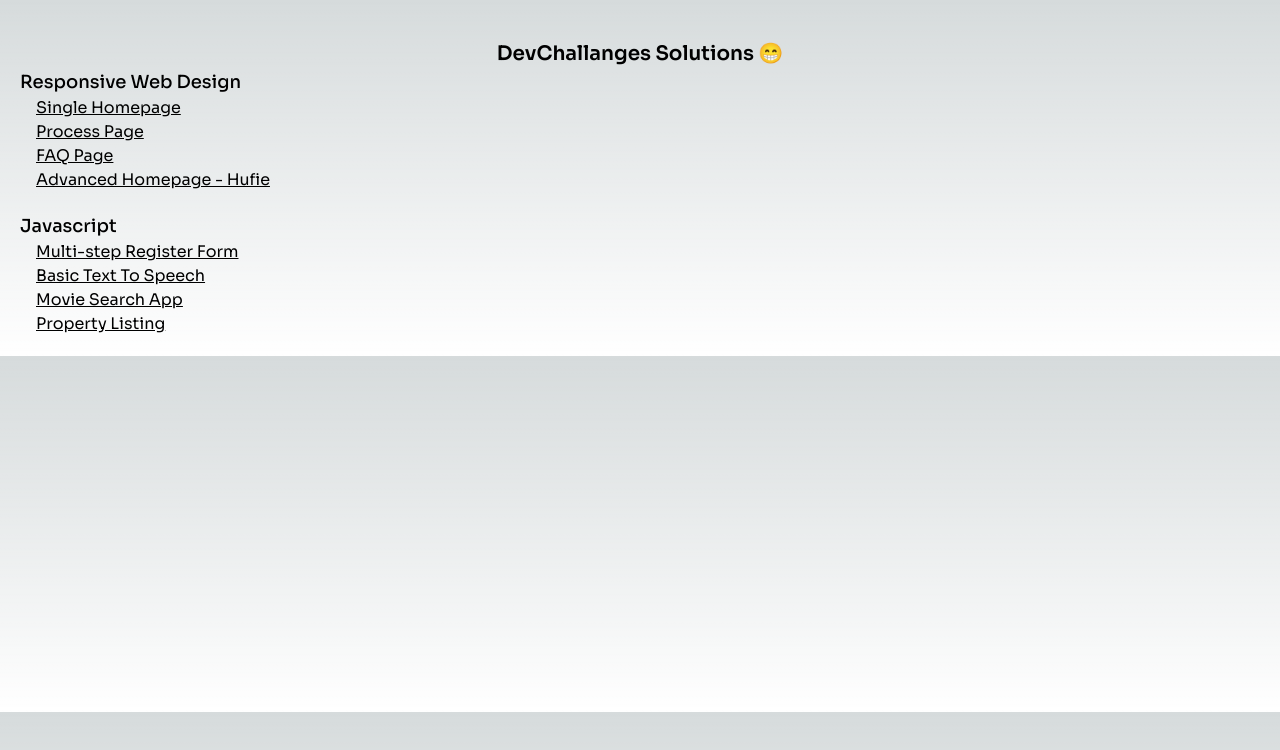
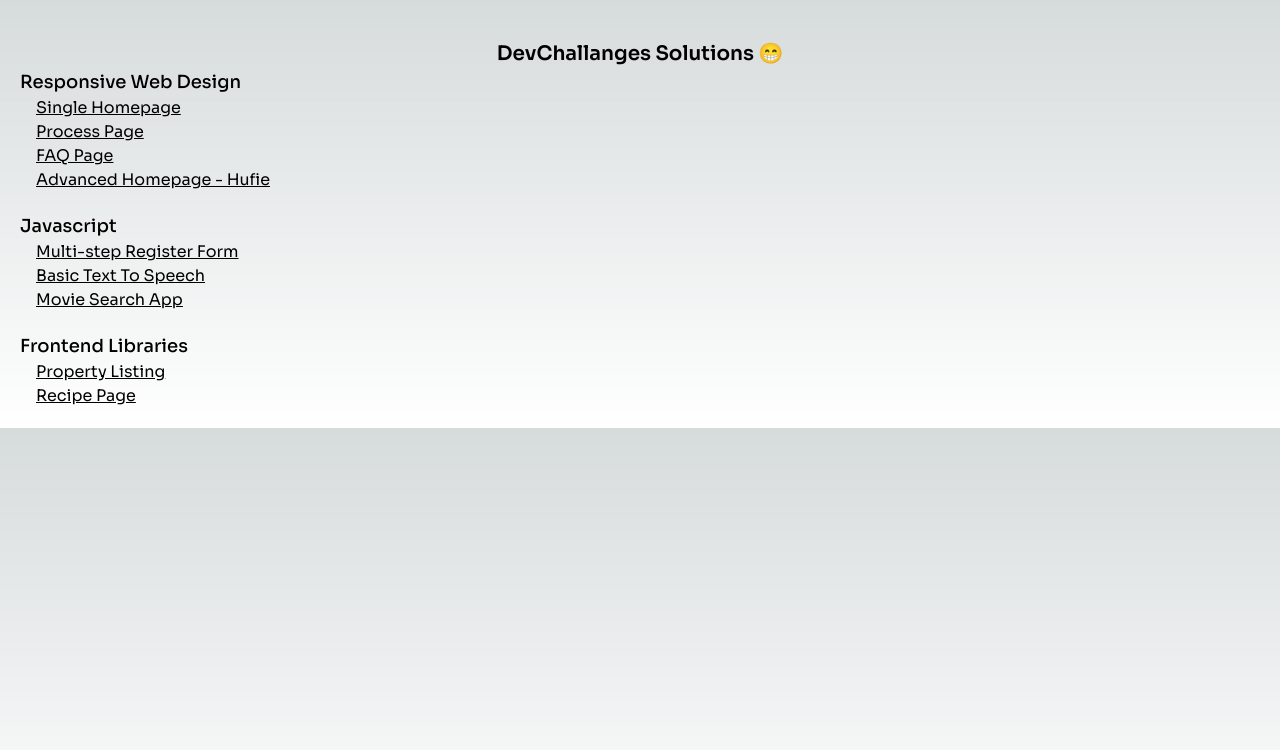
Before and after one commit to EdiedRamos/devchallenges, a Next.js app: page / in a window 1280 px wide. Shown: the top 750 px of the page. Built offline with nearby package versions, Linux system fonts and the light colour scheme.

Commit message:
feat: register recipe page

```diff
--- a/src/app/page.tsx
+++ b/src/app/page.tsx
@@ -49,9 +49,19 @@ export default function Page() {
               Movie Search App
             </Link>
           </li>
+        </ul>
+      </section>
+      <section className="mt-5">
+        <h3 className="text-lg font-medium">Frontend Libraries</h3>
+        <ul>
           <li>
             <Link href="property-listing" className="underline ml-4">
               Property Listing
+            </Link>
+          </li>
+          <li>
+            <Link href="recipe-page" className="underline ml-4">
+              Recipe Page
             </Link>
           </li>
         </ul>
--- /dev/null
+++ b/src/app/recipe-page/layout.tsx
@@ -0,0 +1,16 @@
+import type { Metadata } from "next";
+import { Outfit } from "next/font/google";
+import type { PropsWithChildren } from "react";
+
+const outfit = Outfit({
+  subsets: ["latin"],
+  weight: ["100", "300", "400", "500"],
+});
+
+export const metadata: Metadata = {
+  title: "Recipe Page",
+};
+
+export default function RecipeLayout({ children }: PropsWithChildren) {
+  return <body className={outfit.className}>{children}</body>;
+}
--- /dev/null
+++ b/src/app/recipe-page/page.tsx
@@ -0,0 +1,3 @@
+export default function RecipePage() {
+  return <div>recipe page</div>;
+}
```
